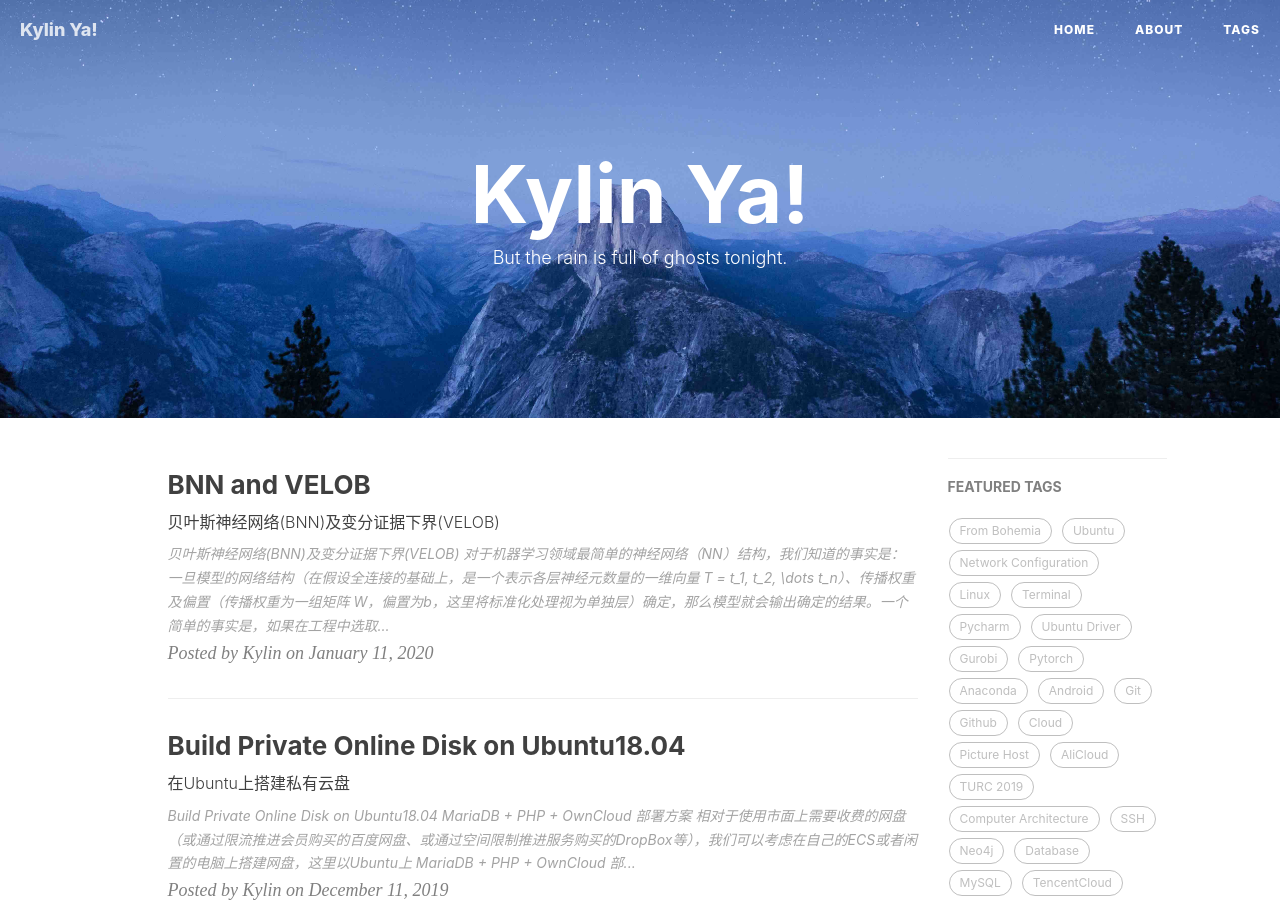
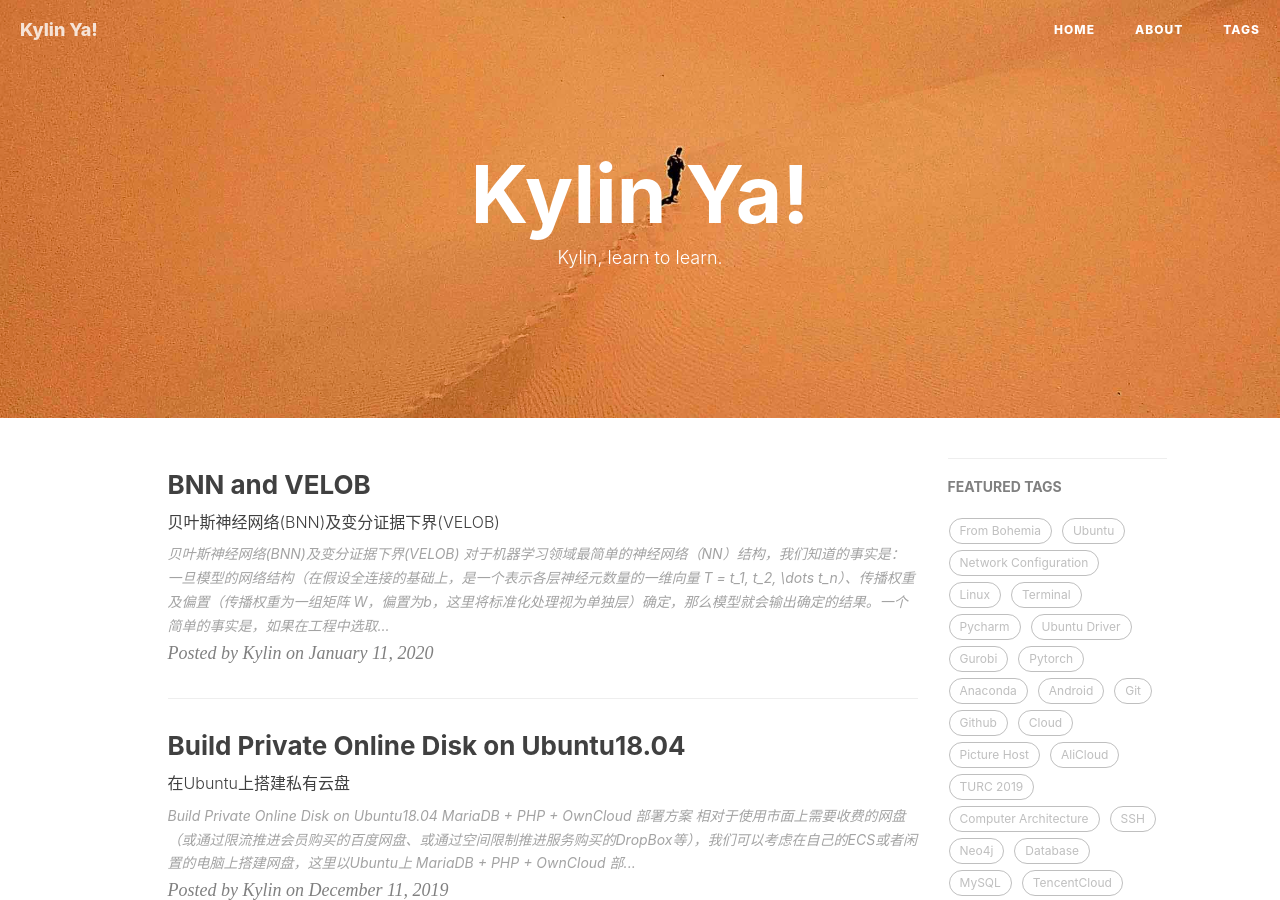
Before and after one commit to KylinC/KylinC.github.io, a Jekyll site: the page built from index.html, in a window 1280 px wide and 900 px high. Built offline with Jekyll 4.4.1, drawn with Linux system fonts in a browser that asks for light colours; nearby versions of some CDN libraries; the list of posts is cut into pages by our own code; comment, search, counter and statistics services are not loaded.

Commit message:
reopen in 2021

```diff
--- a/_config.yml
+++ b/_config.yml
@@ -1,7 +1,7 @@
 # Site settings
 title: Kylin Ya!
 SEOTitle: KylinChen | Blog
-header-img: img/bg-landscape.jpg
+header-img: img/bg-SOLO.jpg
 email: k1017856853@icloud.com
 description: "Sophomore CSer in Shanghai JiaoTong University, as well a poet and musician."
 keyword: "Kylin, KylinChen, 陈麒麟的博客, SJTU"
--- a/about.html
+++ b/about.html
@@ -2,7 +2,7 @@
 layout: page
 title: "About"
 description: "School Wanted Youth."
-header-img: "img/bg-landscape.jpg"
+header-img: "img/bg-SOLO.jpg"
 ---
 
 <!-- Language Selector -->
--- a/index.html
+++ b/index.html
@@ -1,6 +1,6 @@
 ---
 layout: page
-description: "But the rain is full of ghosts tonight."
+description: "Kylin, learn to learn."
 ---
 
 {% for post in paginator.posts %}
--- a/tags.html
+++ b/tags.html
@@ -2,7 +2,7 @@
 title: Tags
 layout: default
 description: To find what you find...
-header-img: "img/bg-landscape.jpg"
+header-img: "img/bg-SOLO.jpg"
 ---
 
 <!-- Page Header -->
```
